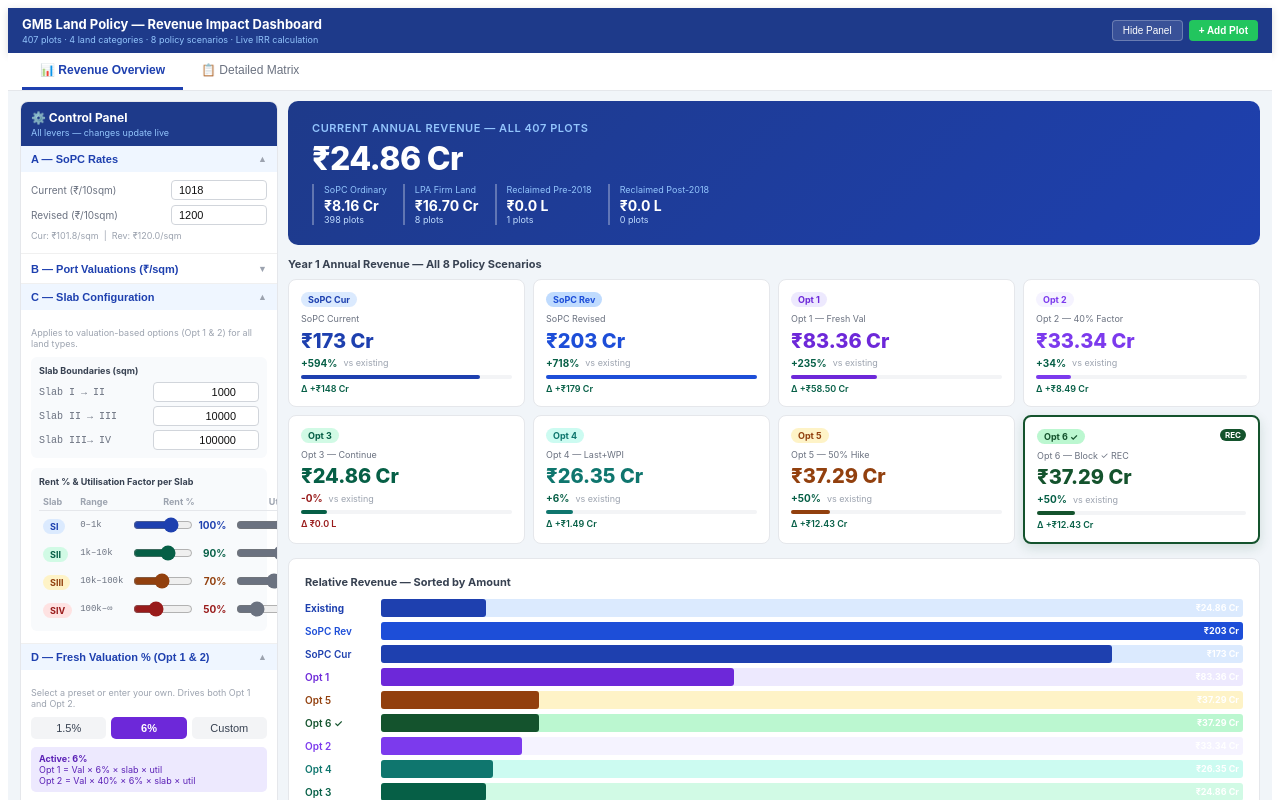
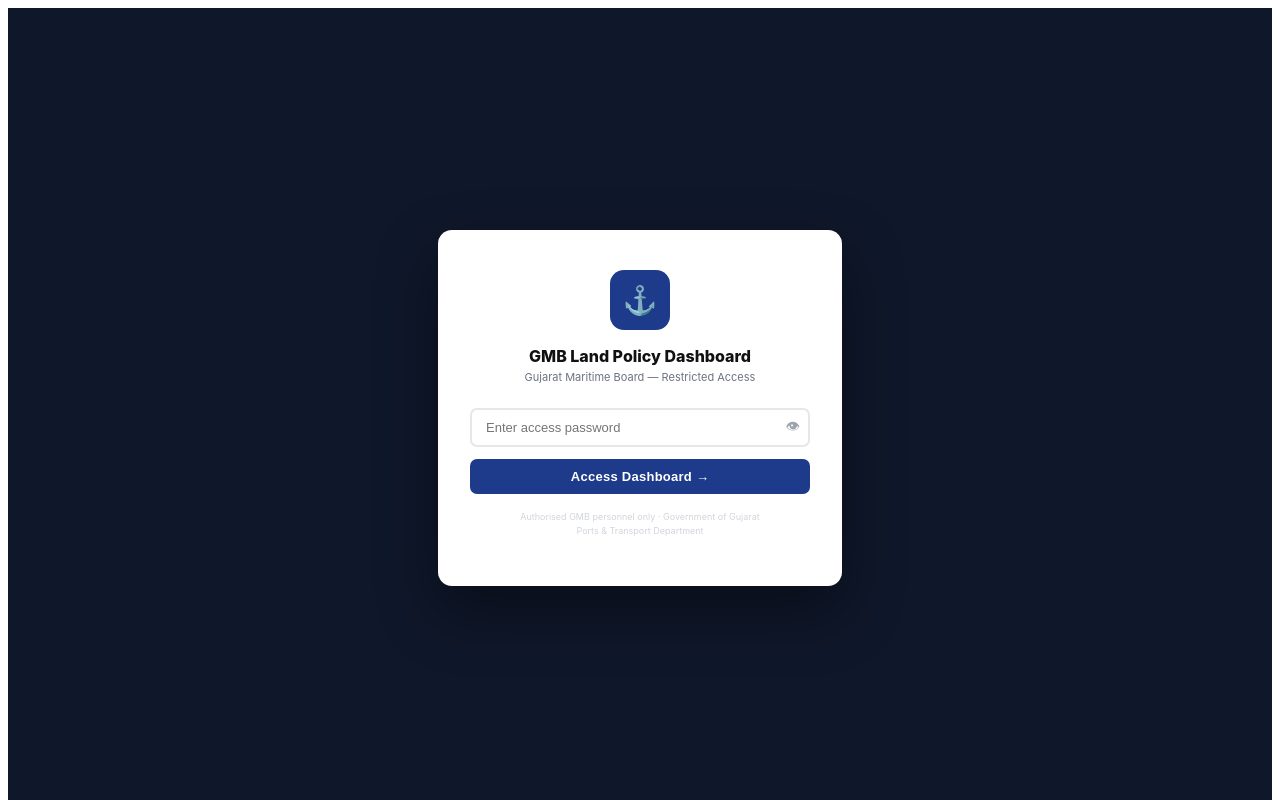
Before and after one commit to metaphorG/GMB_DASH, a React (Vite) app: page / in a window 1280 px wide. Shown: the top 800 px of the page. Built offline with nearby package versions, Linux system fonts and the light colour scheme.

Commit message:
password added

```diff
--- a/src/App.jsx
+++ b/src/App.jsx
@@ -290,71 +290,66 @@ function ControlPanel({ c, setC }) {
         })}
       </CPSec>
 
-      {/* C — Slab Configuration — CLEAN TABLE LAYOUT */}
+      {/* C — Slab Configuration — COMPACT FIXED LAYOUT */}
       <CPSec label="C — Slab Configuration" open={open.slab} onToggle={function(){tog('slab');}}>
-        <p style={{fontSize:9,color:'#9ca3af',marginBottom:8}}>Applies to valuation-based options (Opt 1 &amp; 2) for all land types.</p>
+        <p style={{fontSize:9,color:'#9ca3af',marginBottom:6}}>Opt 1 &amp; 2 · all land types</p>
 
-        {/* Boundary inputs — clean inline */}
-        <div style={{background:'#f8fafc',borderRadius:6,padding:'8px',marginBottom:10}}>
-          <p style={{fontSize:9,fontWeight:700,color:'#374151',margin:'0 0 6px'}}>Slab Boundaries (sqm)</p>
-          <div style={{display:'flex',flexDirection:'column',gap:4}}>
-            {[0,1,2].map(function(i){
-              const lbl = ['Slab I  → II','Slab II → III','Slab III→ IV'][i];
+        {/* Boundaries — compact 2-col grid */}
+        <div style={{background:'#f1f5f9',borderRadius:5,padding:'6px 7px',marginBottom:7}}>
+          <p style={{fontSize:9,fontWeight:700,color:'#374151',margin:'0 0 5px'}}>Boundaries (sqm)</p>
+          <div style={{display:'grid',gridTemplateColumns:'auto 1fr',rowGap:3,columnGap:6,alignItems:'center'}}>
+            {[['I→II',0],['II→III',1],['III→IV',2]].map(function(pair){
               return (
-                <div key={i} style={{display:'flex',alignItems:'center',justifyContent:'space-between',gap:6}}>
-                  <span style={{fontSize:10,color:'#6b7280',fontFamily:'monospace',whiteSpace:'nowrap'}}>{lbl}</span>
-                  <input type="number" style={Object.assign({},INP,{width:90,textAlign:'right'})} value={c.slabBounds[i]} onChange={function(e){updArr('slabBounds',i)(+e.target.value);}}/>
-                </div>
+                <Fragment key={pair[0]}>
+                  <span style={{fontSize:9,color:'#6b7280',fontFamily:'monospace',whiteSpace:'nowrap'}}>{pair[0]}</span>
+                  <input type="number"
+                    style={{fontSize:10,padding:'2px 5px',border:'1px solid #d1d5db',borderRadius:3,width:'100%',boxSizing:'border-box',textAlign:'right',color:'#111',background:'#fff'}}
+                    value={c.slabBounds[pair[1]]}
+                    onChange={function(e){updArr('slabBounds',pair[1])(+e.target.value);}}/>
+                </Fragment>
               );
             })}
           </div>
         </div>
 
-        {/* Slab table — clean rows */}
-        <div style={{background:'#f8fafc',borderRadius:6,padding:'8px'}}>
-          <p style={{fontSize:9,fontWeight:700,color:'#374151',margin:'0 0 6px'}}>Rent % &amp; Utilisation Factor per Slab</p>
-          <table style={{width:'100%',borderCollapse:'collapse'}}>
-            <thead>
-              <tr>
-                {['Slab','Range','Rent %','Util %'].map(function(h){
-                  return <th key={h} style={{fontSize:9,fontWeight:700,color:'#9ca3af',padding:'3px 4px',textAlign:h==='Rent %'||h==='Util %'?'center':'left',borderBottom:'1px solid #e5e7eb'}}>{h}</th>;
-                })}
-              </tr>
-            </thead>
-            <tbody>
+        {/* Per-slab cards — 2-col grid for sliders */}
+        <p style={{fontSize:9,fontWeight:700,color:'#374151',margin:'0 0 4px'}}>Rent % &amp; Utilisation per Slab</p>
         {['I','II','III','IV'].map(function(l,i){
           const colors = ['#1e40af','#065f46','#92400e','#991b1b'];
           const bgs    = ['#dbeafe','#d1fae5','#fef3c7','#fee2e2'];
-                const lo = i===0?'0':(c.slabBounds[i-1]/1000>=1?(c.slabBounds[i-1]/1000).toFixed(0)+'k':c.slabBounds[i-1]);
-                const hi = i===3?'∞':(c.slabBounds[i]/1000>=1?(c.slabBounds[i]/1000).toFixed(0)+'k':c.slabBounds[i]);
+          const lo = i===0?'0':(c.slabBounds[i-1]>=1000?(c.slabBounds[i-1]/1000).toFixed(0)+'k':c.slabBounds[i-1]);
+          const hi = i===3?'∞':(c.slabBounds[i]>=1000?(c.slabBounds[i]/1000).toFixed(0)+'k':c.slabBounds[i]);
           return (
-                  <tr key={l}>
-                    <td style={{padding:'4px',paddingTop:6}}>
-                      <span style={badge(colors[i],bgs[i])}>{'S'+l}</span>
-                    </td>
-                    <td style={{padding:'4px',fontSize:9,color:'#6b7280',fontFamily:'monospace',whiteSpace:'nowrap'}}>{lo}–{hi}</td>
-                    <td style={{padding:'4px'}}>
+            <div key={l} style={{marginBottom:4,padding:'5px 7px',background:'#f8fafc',borderRadius:5,border:'1px solid #e5e7eb'}}>
+              {/* Badge + range header */}
+              <div style={{display:'flex',alignItems:'center',gap:5,marginBottom:4}}>
+                <span style={badge(colors[i],bgs[i])}>S{l}</span>
+                <span style={{fontSize:9,color:'#6b7280',fontFamily:'monospace'}}>{lo} – {hi} sqm</span>
+              </div>
+              {/* Two-column slider grid — equal width, no overflow */}
+              <div style={{display:'grid',gridTemplateColumns:'1fr 1fr',gap:6}}>
+                <div>
+                  <p style={{fontSize:8,color:'#9ca3af',margin:'0 0 2px',fontWeight:600}}>Rent %</p>
                   <div style={{display:'flex',alignItems:'center',gap:3}}>
                     <input type="range" min={0} max={150} step={5} value={c.slabPcts[i]}
                       onChange={function(e){updArr('slabPcts',i)(+e.target.value);}}
-                          style={{width:60,accentColor:colors[i]}}/>
-                        <span style={{fontSize:10,fontWeight:700,color:colors[i],minWidth:28,textAlign:'right'}}>{c.slabPcts[i]}%</span>
+                      style={{flex:1,minWidth:0,accentColor:colors[i]}}/>
+                    <span style={{fontSize:10,fontWeight:700,color:colors[i],width:30,textAlign:'right',flexShrink:0}}>{c.slabPcts[i]}%</span>
                   </div>
-                    </td>
-                    <td style={{padding:'4px'}}>
+                </div>
+                <div>
+                  <p style={{fontSize:8,color:'#9ca3af',margin:'0 0 2px',fontWeight:600}}>Util %</p>
                   <div style={{display:'flex',alignItems:'center',gap:3}}>
                     <input type="range" min={10} max={100} step={5} value={c.slabUF[i]}
                       onChange={function(e){updArr('slabUF',i)(+e.target.value);}}
-                          style={{width:60,accentColor:'#6b7280'}}/>
-                        <span style={{fontSize:10,fontWeight:700,color:'#374151',minWidth:28,textAlign:'right'}}>{c.slabUF[i]}%</span>
+                      style={{flex:1,minWidth:0,accentColor:'#6b7280'}}/>
+                    <span style={{fontSize:10,fontWeight:700,color:'#374151',width:30,textAlign:'right',flexShrink:0}}>{c.slabUF[i]}%</span>
                   </div>
-                    </td>
-                  </tr>
+                </div>
+              </div>
+            </div>
           );
         })}
-            </tbody>
-          </table>
-        </div>
       </CPSec>
 
       {/* D — Fresh Valuation % — DYNAMIC with user input */}
@@ -903,7 +898,70 @@ function DetailedMatrix({ computed, onRowClick }) {
 // ═══════════════════════════════════════════════════════════════════
 // MAIN APP
 // ═══════════════════════════════════════════════════════════════════
+// ═══════════════════════════════════════════════════════════════════
+// PASSWORD GATE
+// ═══════════════════════════════════════════════════════════════════
+const CORRECT_PWD = 'gmb2026';
+
+function PasswordGate({ onUnlock }) {
+  const [pwd, setPwd]   = useState('');
+  const [err, setErr]   = useState(false);
+  const [show, setShow] = useState(false);
+
+  function attempt() {
+    if (pwd === CORRECT_PWD) { onUnlock(); }
+    else { setErr(true); setPwd(''); setTimeout(function(){ setErr(false); }, 2000); }
+  }
+  function onKey(e) { if (e.key === 'Enter') attempt(); }
+
+  return (
+    <div style={{minHeight:'100vh',background:'#0f172a',display:'flex',alignItems:'center',justifyContent:'center',fontFamily:"'Inter',system-ui,sans-serif"}}>
+      <div style={{background:'#fff',borderRadius:14,padding:'2.5rem 2rem',width:340,boxShadow:'0 25px 60px rgba(0,0,0,0.4)',textAlign:'center'}}>
+        {/* Logo area */}
+        <div style={{width:60,height:60,background:'#1e3a8a',borderRadius:14,margin:'0 auto 16px',display:'flex',alignItems:'center',justifyContent:'center'}}>
+          <span style={{fontSize:28}}>⚓</span>
+        </div>
+        <p style={{fontSize:16,fontWeight:800,color:'#111',margin:'0 0 4px'}}>GMB Land Policy Dashboard</p>
+        <p style={{fontSize:11,color:'#6b7280',margin:'0 0 24px'}}>Gujarat Maritime Board — Restricted Access</p>
+
+        {/* Input */}
+        <div style={{position:'relative',marginBottom:12}}>
+          <input
+            type={show ? 'text' : 'password'}
+            placeholder="Enter access password"
+            value={pwd}
+            onChange={function(e){ setPwd(e.target.value); setErr(false); }}
+            onKeyDown={onKey}
+            style={{width:'100%',boxSizing:'border-box',padding:'10px 40px 10px 14px',fontSize:13,border:err?'2px solid #dc2626':'2px solid #e5e7eb',borderRadius:7,outline:'none',color:'#111',background:err?'#fff5f5':'#fff',transition:'border 0.2s'}}
+            autoFocus/>
+          <button onClick={function(){setShow(function(s){return !s;});}}
+            style={{position:'absolute',right:10,top:'50%',transform:'translateY(-50%)',background:'none',border:'none',cursor:'pointer',fontSize:14,color:'#9ca3af',padding:0}}>
+            {show ? '🙈' : '👁'}
+          </button>
+        </div>
+
+        {err && (
+          <div style={{background:'#fee2e2',border:'1px solid #fca5a5',borderRadius:6,padding:'6px 10px',marginBottom:10,fontSize:11,color:'#991b1b',fontWeight:600}}>
+            ✗ Incorrect password. Please try again.
+          </div>
+        )}
+
+        <button onClick={attempt}
+          style={{width:'100%',padding:'10px',background:'#1e3a8a',color:'#fff',border:'none',borderRadius:7,fontSize:13,fontWeight:700,cursor:'pointer',letterSpacing:'0.02em'}}>
+          Access Dashboard →
+        </button>
+
+        <p style={{fontSize:9,color:'#d1d5db',marginTop:16,lineHeight:1.5}}>
+          Authorised GMB personnel only · Government of Gujarat<br/>
+          Ports &amp; Transport Department
+        </p>
+      </div>
+    </div>
+  );
+}
+
 export default function App() {
+  const [unlocked, setUnlocked] = useState(false);
   const [ctrl,  setCtrl]  = useState(DEF_CTRL);
   const [plots, setPlots] = useState(INIT_PLOTS);
   const [editP, setEditP] = useState(null);
@@ -990,6 +1048,10 @@ export default function App() {
 
   const TABS=['📊 Revenue Overview','📋 Detailed Matrix'];
 
+  if (!unlocked) {
+    return <PasswordGate onUnlock={function(){ setUnlocked(true); }}/>;
+  }
+
   return (
     <div style={{background:'#f1f5f9',minHeight:'100vh',fontFamily:"'Inter',system-ui,sans-serif",fontSize:12}}>
 
```
Lines whose indentation alone changed are shown as unchanged.
